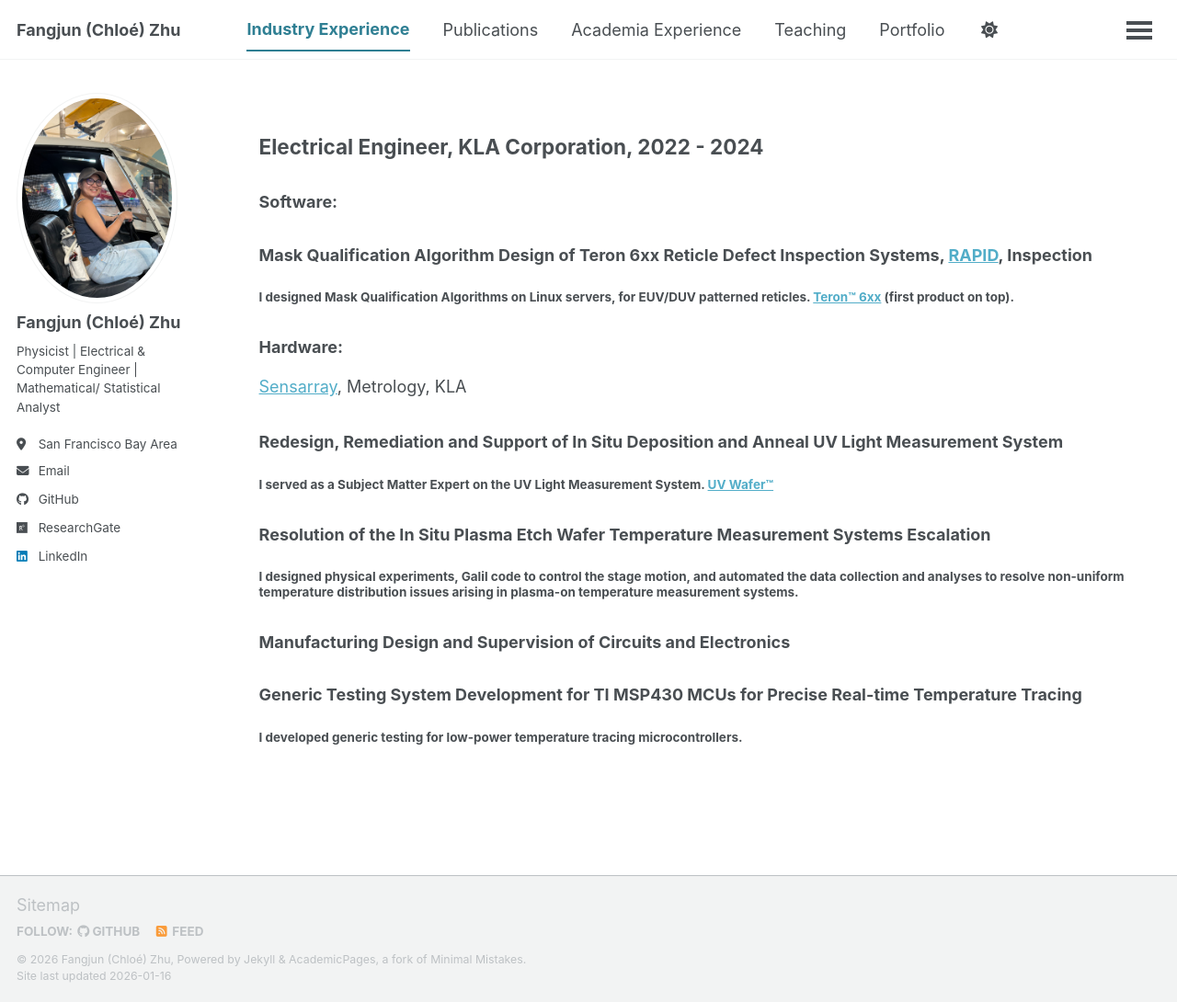
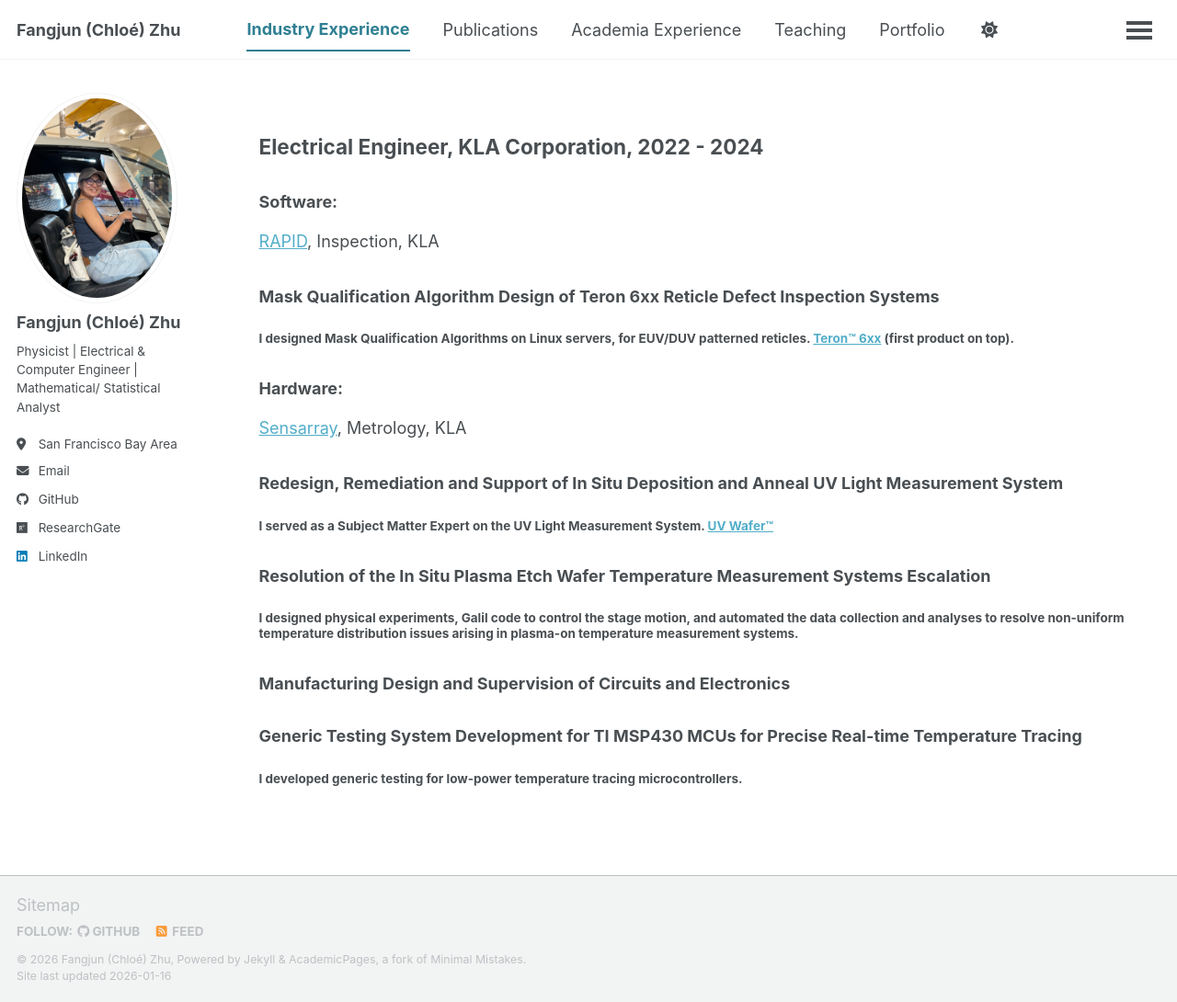
Before and after one commit to ChloeZhu1/ChloeZhu1.github.io, a Jekyll site: the page built from _pages/cv.md, in a window 1280 px wide and 1090 px high. Shown: the whole window at 92% size. Built offline with Jekyll 4.4.1, drawn with Linux system fonts in a browser that asks for light colours; a script bundle is joined from its source files by our own code; library files that are not in the unit come from our copies.

Commit message:
Update cv.md

```diff
--- a/_pages/cv.md
+++ b/_pages/cv.md
@@ -10,7 +10,8 @@ redirect_from:
 {% include base_path %}
 ## Electrical Engineer, KLA Corporation, 2022 - 2024
 ### Software:
-### Mask Qualification Algorithm Design of Teron 6xx Reticle Defect Inspection Systems, [RAPID](https://www.kla.com/products/reticle-manufacturing), Inspection
+[RAPID](https://www.kla.com/products/reticle-manufacturing), Inspection, KLA
+### Mask Qualification Algorithm Design of Teron 6xx Reticle Defect Inspection Systems
 #### I designed Mask Qualification Algorithms on Linux servers, for EUV/DUV patterned reticles. [Teron™ 6xx](https://www.kla.com/products/reticle-manufacturing) (first product on top).
 
 ### Hardware:
```
